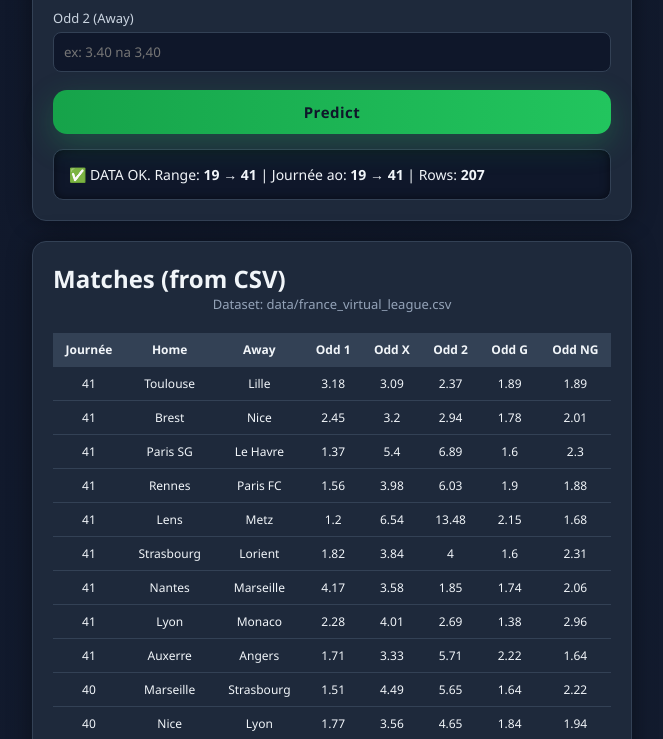
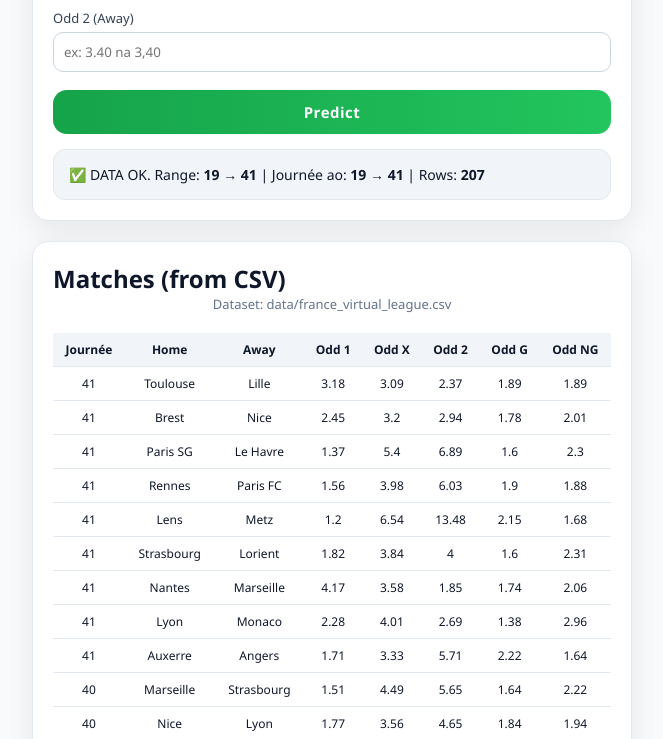
Before and after one commit to Tsila20/predictor-1x2, a plain HTML site: page index.html in a window 1280 px wide. Shown: the part 361-1100 px from the top of the page, without its empty margins (308-971 px from the left). Drawn offline with Linux system fonts and the light colour scheme.

Commit message:
Update style.css

```diff
--- a/style.css
+++ b/style.css
@@ -7,8 +7,8 @@
 }
 
 body {
-  background: linear-gradient(135deg, #0f172a, #1e293b);
-  color: #f1f5f9;
+  background: #f8fafc; /* ✅ FOND FOTSY */
+  color: #0f172a;
   min-height: 100vh;
   display: flex;
   justify-content: center;
@@ -26,23 +26,24 @@
   text-align: center;
   margin-bottom: 10px;
   font-size: 22px;
+  color: #0f172a;
 }
 
 .subtitle {
   text-align: center;
   font-size: 13px;
-  color: #94a3b8;
+  color: #64748b;
   margin-bottom: 20px;
 }
 
 /* CARD */
 .card {
-  background: #1e293b;
+  background: #ffffff; /* ✅ CARD FOTSY */
   padding: 20px;
-  border-radius: 14px;
+  border-radius: 16px;
   margin-bottom: 20px;
-  box-shadow: 0 0 25px rgba(0, 0, 0, 0.4);
-  border: 1px solid #334155;
+  box-shadow: 0 10px 30px rgba(0, 0, 0, 0.08);
+  border: 1px solid #e2e8f0;
 }
 
 /* FORM ELEMENTS */
@@ -50,7 +51,7 @@
   font-size: 13px;
   margin-top: 12px;
   display: block;
-  color: #cbd5e1;
+  color: #334155;
 }
 
 input,
@@ -58,10 +59,10 @@
   width: 100%;
   padding: 10px;
   margin-top: 5px;
-  border-radius: 8px;
-  border: 1px solid #334155;
-  background: #0f172a;
-  color: white;
+  border-radius: 10px;
+  border: 1px solid #cbd5e1;
+  background: #ffffff;
+  color: #0f172a;
   outline: none;
   transition: 0.2s;
 }
@@ -69,7 +70,7 @@
 input:focus,
 select:focus {
   border-color: #22c55e;
-  box-shadow: 0 0 8px #22c55e;
+  box-shadow: 0 0 0 3px rgba(34, 197, 94, 0.2);
 }
 
 /* BUTTON */
@@ -77,10 +78,10 @@
   width: 100%;
   margin-top: 18px;
   padding: 12px;
-  border-radius: 10px;
+  border-radius: 12px;
   border: none;
-  background: linear-gradient(90deg, #22c55e, #16a34a);
-  color: #0f172a;
+  background: linear-gradient(90deg, #16a34a, #22c55e);
+  color: white;
   font-weight: bold;
   font-size: 15px;
   cursor: pointer;
@@ -89,19 +90,18 @@
 
 button:hover {
   transform: scale(1.02);
-  box-shadow: 0 0 15px #22c55e;
+  box-shadow: 0 10px 25px rgba(34, 197, 94, 0.3);
 }
 
 /* RESULT BOX */
 .result {
   margin-top: 15px;
   padding: 15px;
-  border-radius: 10px;
-  background: #0f172a;
+  border-radius: 12px;
+  background: #f1f5f9; /* gris clair */
   font-size: 14px;
   white-space: pre-line;
-  border: 1px solid #334155;
-  box-shadow: inset 0 0 10px rgba(0,0,0,0.5);
+  border: 1px solid #e2e8f0;
 }
 
 /* TABLE */
@@ -113,28 +113,32 @@
   width: 100%;
   border-collapse: collapse;
   font-size: 12px;
+  background: white;
 }
 
 th, td {
   padding: 8px;
   text-align: center;
-  border-bottom: 1px solid #334155;
+  border-bottom: 1px solid #e2e8f0;
 }
 
 th {
-  background: #334155;
+  background: #f1f5f9;
+  font-weight: 600;
 }
 
 tr:hover {
-  background: #2a3a50;
+  background: #f8fafc;
 }
 
-/* MOBILE IMPROVEMENT */
+/* MOBILE */
 @media (max-width: 500px) {
   h1 {
     font-size: 18px;
   }
 }
+
+/* BADGE BET261 */
 .bet261-badge{
   display:inline-block;
   margin-left:8px;
@@ -143,17 +147,16 @@
   font-weight:800;
   letter-spacing:1px;
   background: linear-gradient(90deg, #16a34a, #facc15);
-  color:#0b1020;
-  box-shadow: 0 0 18px rgba(34,197,94,.35);
+  color:#0f172a;
 }
 
+/* BUTTON SPECIAL */
 .btn-bet261{
   background: linear-gradient(90deg, #16a34a, #22c55e);
   border:none;
   border-radius:14px;
   font-weight:800;
   letter-spacing:.5px;
-  box-shadow: 0 10px 30px rgba(34,197,94,.25);
 }
 
 .btn-bet261:hover{
@@ -161,7 +164,7 @@
 }
 
 .footer-bet261{
-  opacity:.8;
+  opacity:.7;
   text-align:center;
   margin-top:12px;
   font-size:12px;
```
